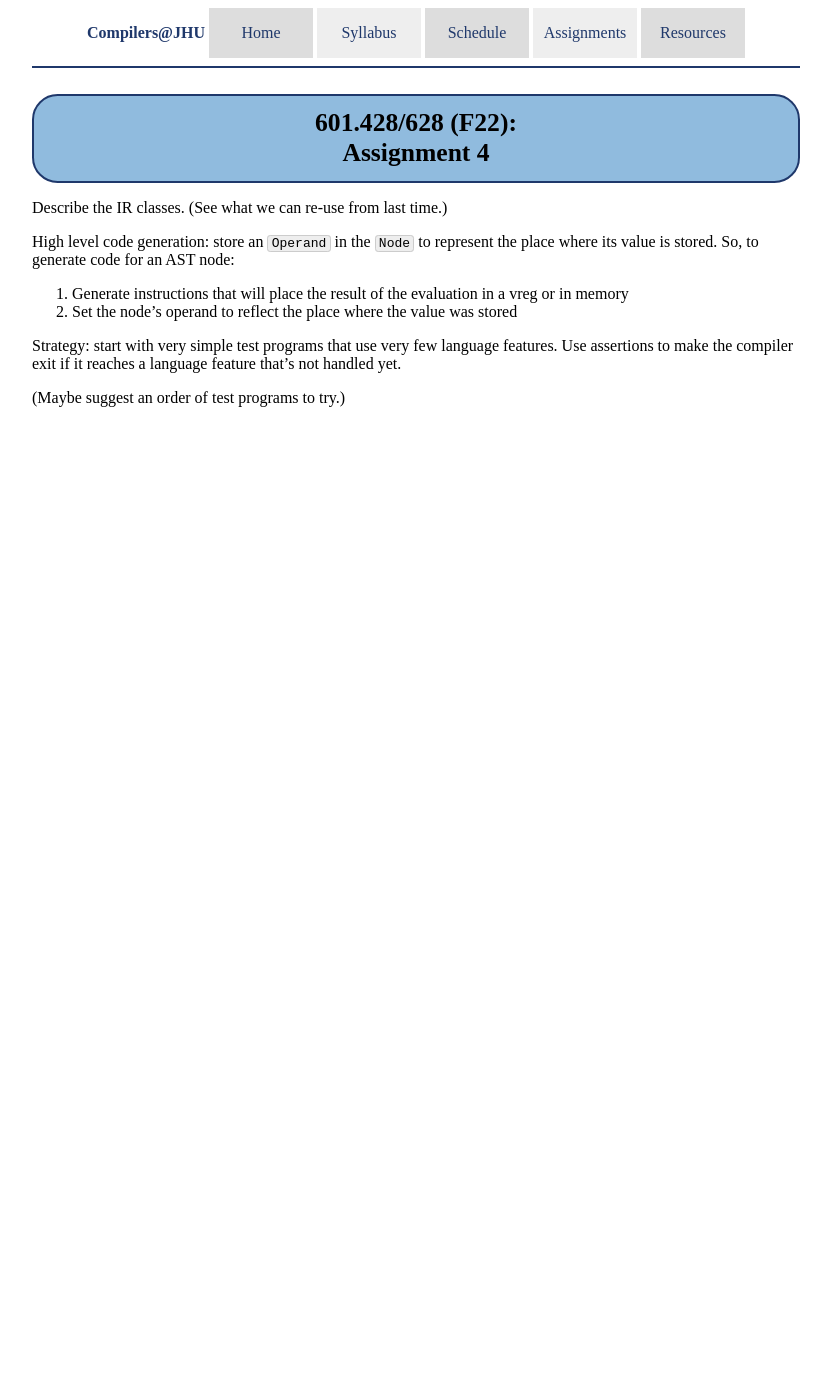
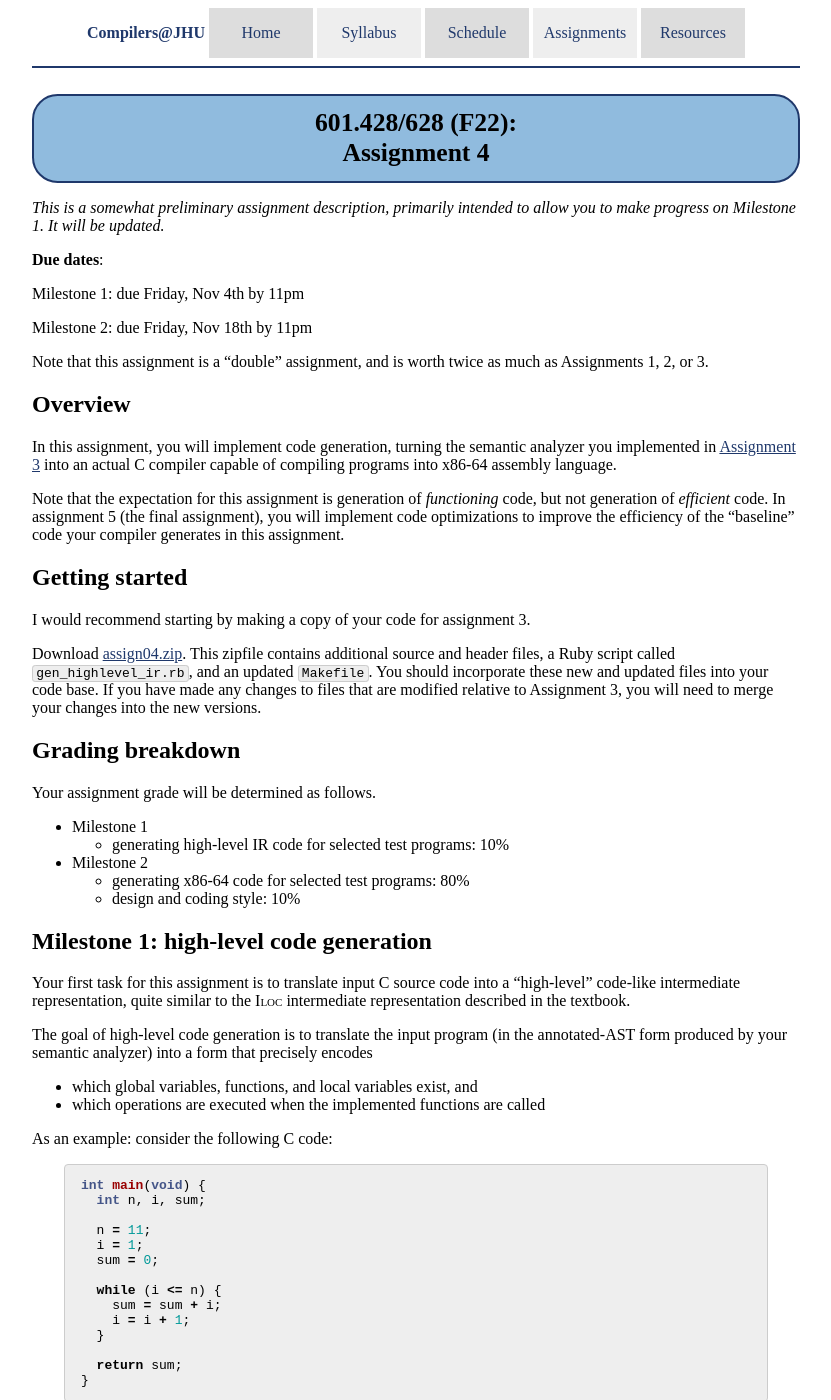
Before and after one commit to jhucompilers/fall2022, a Jekyll site: the page built from assign/assign04.md, in a window 1280 px wide and 1400 px high. Shown: the whole window, without its empty margins (224-1055 px from the left). Built offline with Jekyll 4.4.1, drawn with Linux system fonts in a browser that asks for light colours; some of the changed text lies outside the part shown.

Commit message:
working on assignment 4 writeup

````diff
--- a/assign/assign04.md
+++ b/assign/assign04.md
@@ -2,6 +2,142 @@
 layout: default
 title: "Assignment 4"
 ---
+
+*This is a somewhat preliminary assignment description, primarily intended
+to allow you to make progress on Milestone 1. It will be updated.*
+
+**Due dates**:
+
+Milestone 1: due Friday, Nov 4th by 11pm
+
+Milestone 2: due Friday, Nov 18th by 11pm
+
+Note that this assignment is a "double" assignment, and is worth twice
+as much as Assignments 1, 2, or 3.
+
+## Overview
+
+In this assignment, you will implement code generation, turning
+the semantic analyzer you implemented in [Assignment 3](assign/assign03.html)
+into an actual C compiler capable of compiling programs into
+x86-64 assembly language.
+
+Note that the expectation for this assignment is generation of
+*functioning* code, but not generation of *efficient* code.
+In assignment 5 (the final assignment), you will implement code
+optimizations to improve the efficiency of the "baseline" code
+your compiler generates in this assignment.
+
+## Getting started
+
+I would recommend starting by making a copy of your code for assignment 3.
+
+Download [assign04.zip](assign04.zip). This zipfile contains additional
+source and header files, a Ruby script called `gen_highlevel_ir.rb`,
+and an updated `Makefile`. You should incorporate these new and updated
+files into your code base.  If you have made any changes to files that
+are modified relative to Assignment 3, you will need to merge your
+changes into the new versions.
+
+## Grading breakdown
+
+Your assignment grade will be determined as follows.
+
+* Milestone 1
+  * generating high-level IR code for selected test programs: 10%
+* Milestone 2
+  * generating x86-64 code for selected test programs: 80%
+  * design and coding style: 10%
+
+## Milestone 1: high-level code generation
+
+Your first task for this assignment is to translate input C source code
+into a "high-level" code-like intermediate representation, quite similar
+to the <span style="font-variant: small-caps;">Iloc</span> intermediate
+representation described in the textbook.
+
+The goal of high-level code generation is to translate the input program
+(in the annotated-AST form produced by your semantic analyzer)
+into a form that precisely encodes
+
+* which global variables, functions, and local variables exist, and
+* which operations are executed when the implemented functions
+  are called
+
+As an example: consider the following C code:
+
+```c
+int main(void) {
+  int n, i, sum;
+
+  n = 11;
+  i = 1;
+  sum = 0;
+
+  while (i <= n) {
+    sum = sum + i;
+    i = i + 1;
+  }
+
+  return sum;
+}
+```
+
+This code could be translated into the following high-level IR code:
+
+```
+	.section .text
+
+	.globl main
+main:
+	enter    $0
+	mov_l    vr13, $11
+	mov_l    vr10, vr13
+	mov_l    vr13, $1
+	mov_l    vr11, vr13
+	mov_l    vr13, $0
+	mov_l    vr12, vr13
+	jmp      .L1
+.L0:
+	add_l    vr13, vr12, vr11
+	mov_l    vr12, vr13
+	mov_l    vr13, $1
+	add_l    vr14, vr11, vr13
+	mov_l    vr11, vr14
+.L1:
+	cmplte_l vr15, vr11, vr10
+	cjmp_t   vr15, .L0
+	mov_l    vr0, vr12
+	jmp      .Lmain_return
+.Lmain_return:
+	leave    $0
+	ret
+```
+
+A few things to note, to help explain the meaning of the high-level
+code:
+
+* Operands with names beginning with `vr` are "virtual registers";
+  there is no limit to the number of virtual registers that a function
+  can use
+* `vr0` is the return value, `vr1` through `vr9` are argument
+  registers, `vr10` and above are used for local variables and
+  temporary values
+* In high-level instructions, the first operand is the destination
+* The suffix `_l` means that the operands are 32 bits in size
+* Comparision instructions such as `cmplte_l` compare the second
+  and third operand values, and store a boolean value (false or true)
+  in the destination operand
+* `enter` and `leave` set up and tear down a stack frame, and
+  indicate the number of bytes of memory storage required for local
+  variables
+
+In the translation above, the virtual registers `vr10`, `vr11`. and
+`vr12` are allocated as storage for the `int` local variables
+`n`, `i`, and `sum`, respectively.  In general, if a variable's
+type is either integral or a pointer, and its address is not taken,
+its storage can be a virtual register.  Arrays and structs will require
+storage in memory.
 
 Describe the IR classes. (See what we can re-use from last time.)
 
````
Also changed, not shown: 1 other file.
